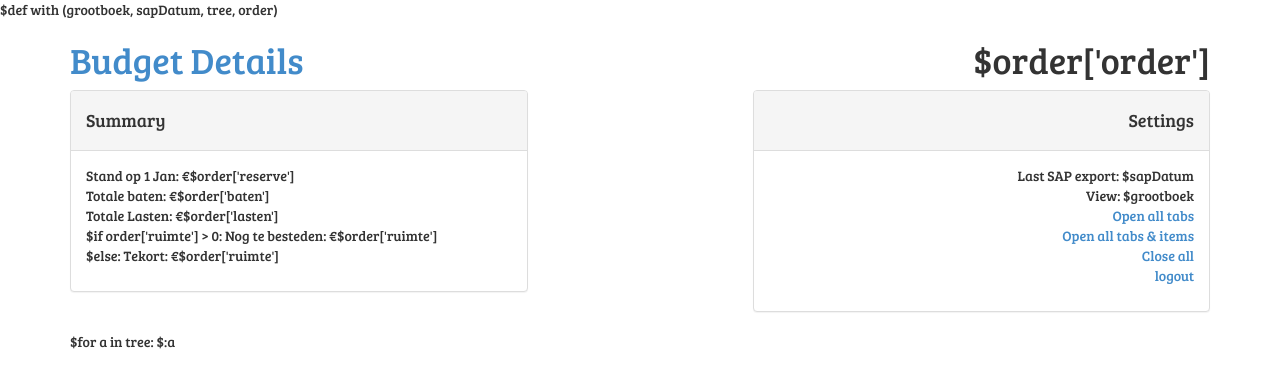
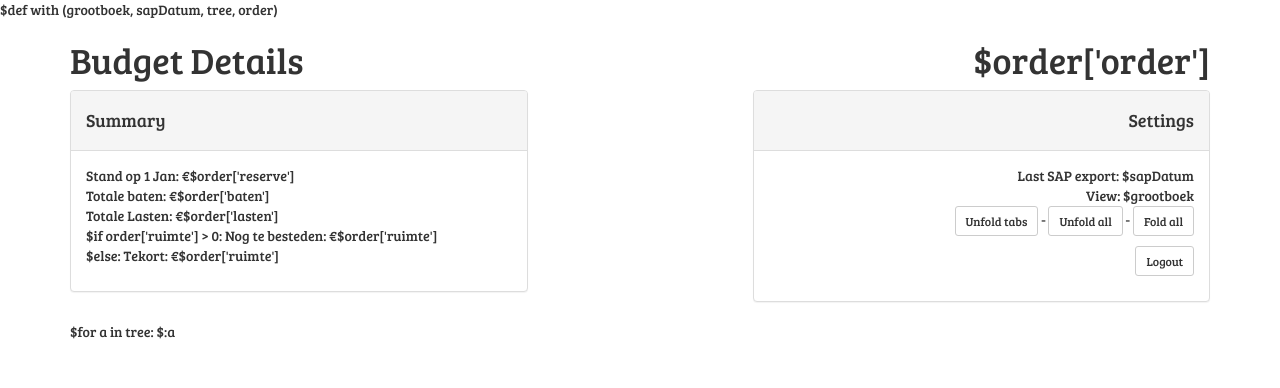
Before and after one commit to nlaurens/budgetRapportage, a Python web app: template templates/vieworder.html in a window 1280 px wide. Shown: the top 388 px of the page. Run offline with Jinja, Linux system fonts and the light colour scheme; the template is opened without the code that fills it, so the values that code supplies are empty.

Commit message:
visual tweaks in output

```diff
--- a/server.py
+++ b/server.py
@@ -51,7 +51,7 @@ class Overview:
             return web.notfound("Sorry the page you were looking for was not found.")
 
         maxdepth = 1
-        grootboek = 'data/kostensoortgroep/28totaal4.txt'
+        grootboek = 'data/kostensoortgroep/28totaal4-ns.txt'
         sapdatum = config['lastSAPexport']
         reserves = model.get_reserves()
 
@@ -108,7 +108,7 @@ class View:
             maxdepth = int(web.input()['maxdepth'])
         except:
             maxdepth = 0
-        grootboek = 'data/kostensoortgroep/28totaal4.txt'
+        grootboek = 'data/kostensoortgroep/28totaal4-ns.txt'
         sapdatum = config['lastSAPexport']
         root = GrootBoek.load(order, grootboek)
         reserves = model.get_reserves()
--- a/templates/grootboekgroep.html
+++ b/templates/grootboekgroep.html
@@ -3,7 +3,11 @@ $def with (name, descr, groups, regels, startOpen, werkelijkT, obligoT, depth)
     <div class="panel panel-default">
         <div class="panel-heading">
             <h4 class="panel-title">
-                <a data-toggle="collapse" data-parent="#accordion-$name" href="#collapse-$name">$descr<span class="badge pull-right">Kosten: &euro;$werkelijkT</span><span class="badge pull-right">Obligo: &euro;$obligoT</span></a>
+                <a data-toggle="collapse" data-parent="#accordion-$name" href="#collapse-$name">
+                    $descr
+                    <span class="badge pull-right">Kosten: &euro;$werkelijkT</span>
+                    <span class="badge pull-right">Gereserveerd: &euro;$obligoT</span>
+                </a>
             </h4>
         </div>
 
--- a/templates/regels.html
+++ b/templates/regels.html
@@ -3,7 +3,7 @@ $def with(name, kostenSoort, kostenSoortName, geboektT, obligosT, regels, startO
     <div class="accordion-group">
         <div class="accordion-heading">
             <a class="accordion-toggle" data-toggle="collapse" data-parent="#accordion-$name-$kostenSoort" href="#collapse-$name-$kostenSoort">
-                $kostenSoortName<span class="badge pull-right">Kosten: &euro;$geboektT</span><span class="badge pull-right">Obligo: &euro;$obligosT</span>
+                $kostenSoortName<span class="badge pull-right">Kosten: &euro;$geboektT</span><span class="badge pull-right">Gereserveerd: &euro;$obligosT</span>
             </a>
 
         </div>
@@ -22,7 +22,7 @@ $def with(name, kostenSoort, kostenSoortName, geboektT, obligosT, regels, startO
                     <th>Omschrijving</th>
                     <th>Bedrag</th>
                     <th>#Items</th>
-                    <th>Geboekt/Obligo</th>
+                    <th>Geboekt/Gereserveerd</th>
                 </tr>
                 </thead>
                 <tbody>
--- a/templates/vieworder.html
+++ b/templates/vieworder.html
@@ -27,9 +27,7 @@ $def with (grootboek, sapDatum, tree, order)
       <div class="row">
         <div class="col-xs-6">
           <h1>
-            <a href="../">
-                Budget Details
-            </a>
+            Budget Details
           </h1>
         </div>
         <div class="col-xs-6 text-right">
@@ -64,10 +62,28 @@ $def with (grootboek, sapDatum, tree, order)
               <p>
                 Last SAP export: $sapDatum<br>
                 View: $grootboek<br>
-                <a href="?maxdepth=3">Open all tabs</a><br>
-                <a href="?maxdepth=10">Open all tabs & items</a><br>
-                <a href="?maxdepth=0">Close all</a><br>
-                <a href="/logout">logout</a>
+                <a href="?maxdepth=3">
+                    <button type="button" class="btn btn-default btn-sm">
+                        Unfold tabs
+                    </button>
+                </a>  -
+                <a href="?maxdepth=10">
+                    <button type="button" class="btn btn-default btn-sm">
+                     Unfold all
+                    </button>
+                </a> -
+                <a href="?maxdepth=0">
+                    <button type="button" class="btn btn-default btn-sm">
+                    Fold all
+                    </button>
+                </a>
+                <p>
+                <a href="/logout">
+                    <button type="button" class="btn btn-default btn-sm">
+                    Logout
+                    </button>
+                </a>
+                </p>
               </p>
             </div>
           </div>
```
Also changed, not shown: templates/overview.html (+7 -4 lines), templates/viewproject.html (+22 -4 lines).
